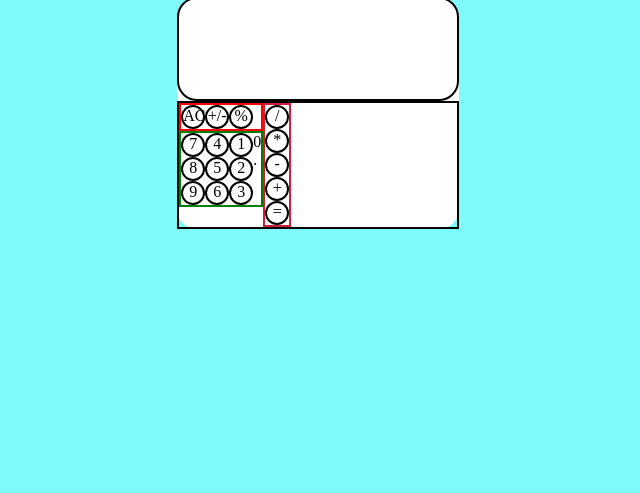
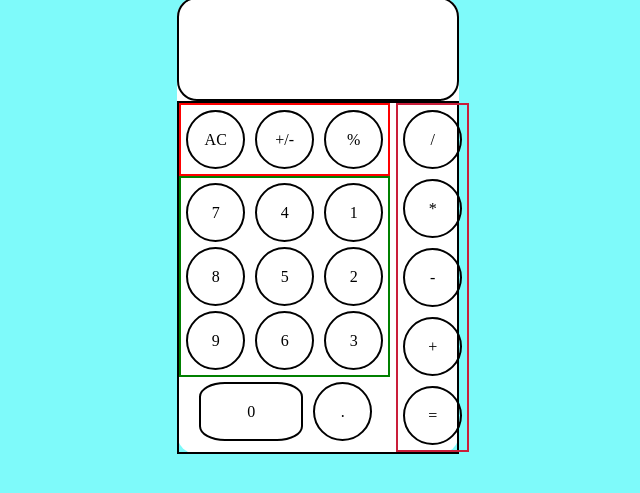
Before and after one commit to Nitinshukla88/Calculator, a plain HTML site: page index.html in a window 1280 px wide. Shown: the part 141-634 px from the top of the page, without its empty margins (322-962 px from the left). Drawn offline with Linux system fonts and the light colour scheme.

Commit message:
HTML and CSS is almost completed, now it's Js time

```diff
--- a/index.html
+++ b/index.html
@@ -4,6 +4,7 @@
     <meta name="viewport" content="width=device-width, initial-scale=1.0">
     <title>Calculator</title>
     <link rel="stylesheet" href="style.css">
+    <script src="script.js"></script>
 </head>
 <body>
     <div class="outercontainer">
@@ -33,10 +34,10 @@
                             <div class="thirdrow">2</div>
                             <div class="thirdrow">3</div>
                         </div>
-                        <div class="integersnumbers">
-                            <div class="fourthrow">0</div>
-                            <div class="fourthrow">.</div>
-                        </div>
+                    </div>
+                    <div class="integernumbers">
+                        <div class="fourthrow" id="unielement">0</div>
+                        <div class="fourthrow">.</div>
                     </div>
                 </div>
                 <div class="symbols">
--- a/style.css
+++ b/style.css
@@ -47,7 +47,6 @@ h1{
 .useless{
     border: 2px solid red;
     display: flex;
-
 }
 
 .number{
@@ -59,44 +58,81 @@ h1{
     border: 2px solid rgb(202, 30, 58);
     display: flex;
     flex-direction: column;
+    margin-left: 6px;
 }
 
 .operators{
-    height: 20px;
-    width: 20px;
+    height: 55px;
+    width: 55px;
     border: 2px solid black;
     border-radius: 50%;
     text-align: center;
+    vertical-align: middle;
+    line-height: 55px;
+    margin: 5px;
 }
 
 .uselesssymbols{
-    height: 20px;
-    width: 20px;
+    height: 55px;
+    width: 55px;
     border: 2px solid black;
     border-radius: 50%;
     text-align: center;
+    vertical-align: middle;
+    line-height: 55px;
+    margin: 5px;
 }
 
 .firstrow{
-    height: 20px;
-    width: 20px;
+    height: 55px;
+    width: 55px;
     border: 2px solid black;
     border-radius: 50%;
     text-align: center;
+    vertical-align: middle;
+    line-height: 55px;
+    margin: 5px;
 }
 
 .secondrow{
-    height: 20px;
-    width: 20px;
+    height: 55px;
+    width: 55px;
     border: 2px solid black;
     border-radius: 50%;
     text-align: center;
+    vertical-align: middle;
+    line-height: 55px;
+    margin: 5px;
 }
 
 .thirdrow{
-    height: 20px;
-    width: 20px;
+    height: 55px;
+    width: 55px;
     border: 2px solid black;
     border-radius: 50%;
     text-align: center;
+    vertical-align: middle;
+    line-height: 55px;
+    margin: 5px;
 }
+
+.fourthrow{
+    height: 55px;
+    width: 55px;
+    border: 2px solid black;
+    border-radius: 50%;
+    text-align: center;
+    vertical-align: middle;
+    line-height: 55px;
+    margin: 5px;
+}
+
+.integernumbers{
+    display: flex;
+}
+
+#unielement{
+    width: 100px;
+    border-radius: 25%;
+    margin-left: 20px;
+}
```
Also changed, not shown: script.js (added).
